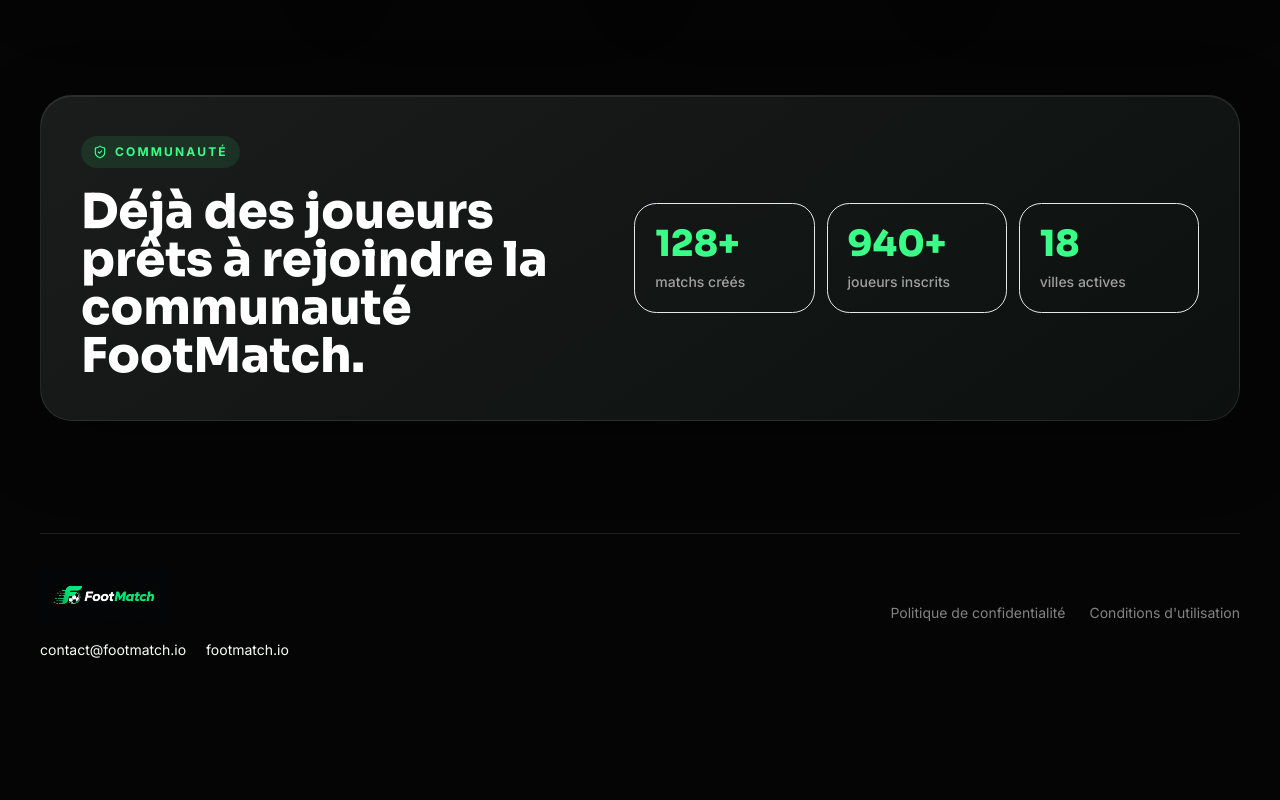
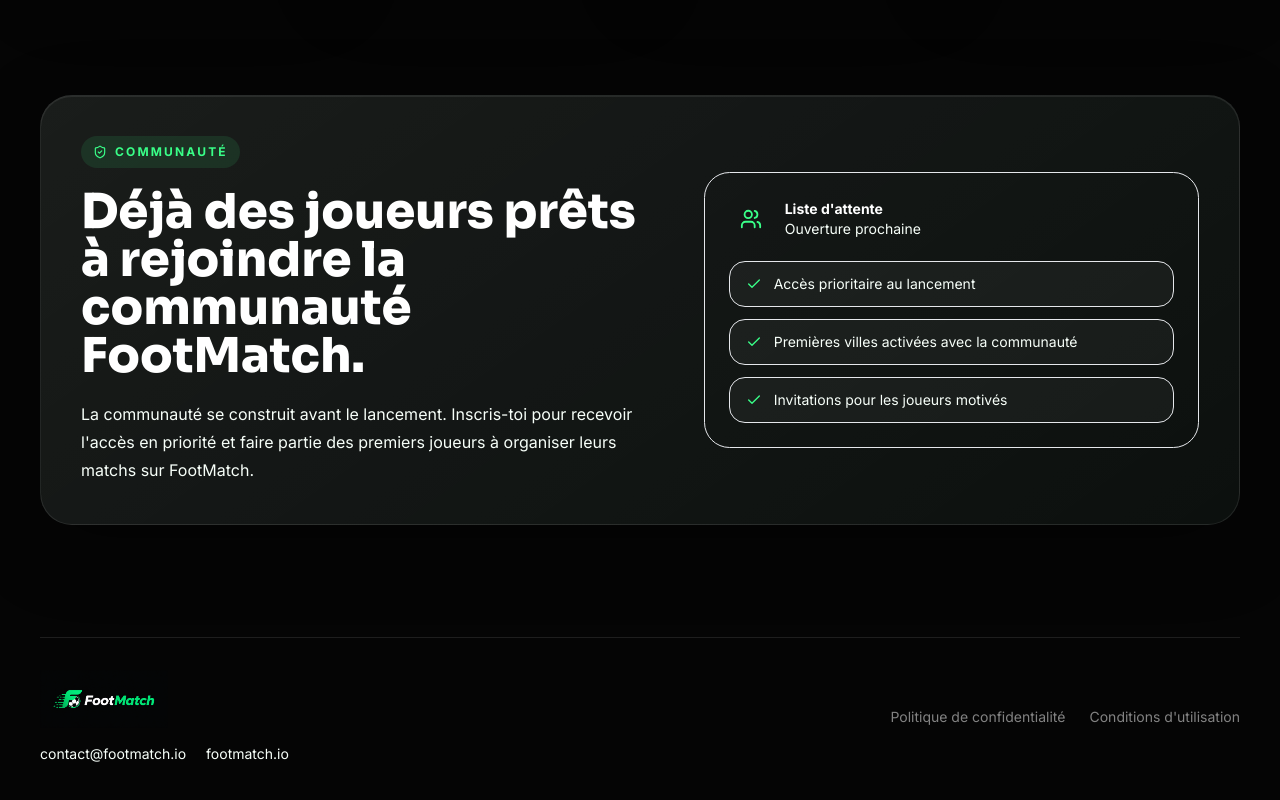
Before and after one commit to benpons66-lgtm/footmatch-landingpage, a Next.js app: page / in a window 1280 px wide. Shown: the part 2157-2957 px from the top of the page. Before the commit the page ends 2857 px from the top, so only its background shows below. Built offline with nearby package versions, Linux system fonts and the light colour scheme.

Commit message:
Update landing page

```diff
--- a/app/page.tsx
+++ b/app/page.tsx
@@ -45,12 +45,6 @@
     text: "Five, city stade ou foot à 11: repère les parties ouvertes autour de toi.",
     icon: MapPin
   }
-];
-
-const stats = [
-  ["128+", "matchs créés"],
-  ["940+", "joueurs inscrits"],
-  ["18", "villes actives"]
 ];
 
 function StoreBadge({
@@ -392,7 +386,7 @@
 
       <section className="relative z-10 px-5 py-16 sm:px-8 lg:px-10">
         <div className="premium-border mx-auto max-w-7xl overflow-hidden rounded-[2rem] p-6 sm:p-8 lg:p-10">
-          <div className="grid gap-10 lg:grid-cols-[1fr_1.1fr] lg:items-center">
+          <div className="grid gap-10 lg:grid-cols-[1fr_0.85fr] lg:items-center">
             <div>
               <div className="mb-5 inline-flex items-center gap-2 rounded-full bg-neon/10 px-3 py-2 text-xs font-bold uppercase tracking-[0.18em] text-neon">
                 <ShieldCheck size={14} />
@@ -401,19 +395,37 @@
               <h2 className="font-display text-3xl font-black leading-tight text-white sm:text-5xl">
                 Déjà des joueurs prêts à rejoindre la communauté FootMatch.
               </h2>
+              <p className="mt-5 max-w-2xl text-base leading-7 text-white/62">
+                La communauté se construit avant le lancement. Inscris-toi pour
+                recevoir l'accès en priorité et faire partie des premiers joueurs
+                à organiser leurs matchs sur FootMatch.
+              </p>
             </div>
-            <div className="grid gap-3 sm:grid-cols-3">
-              {stats.map(([number, label]) => (
-                <div
-                  key={label}
-                  className="rounded-[1.4rem] border border-neon/18 bg-black/28 p-5"
-                >
-                  <p className="font-display text-4xl font-black text-neon">
-                    {number}
-                  </p>
-                  <p className="mt-2 text-sm font-medium text-white/60">{label}</p>
+            <div className="rounded-[1.6rem] border border-neon/18 bg-black/28 p-5 sm:p-6">
+              <div className="mb-5 flex items-center gap-3">
+                <div className="grid h-11 w-11 place-items-center rounded-2xl bg-neon/12 text-neon">
+                  <Users size={22} />
                 </div>
-              ))}
+                <div>
+                  <p className="text-sm font-bold text-white">Liste d'attente</p>
+                  <p className="text-sm text-white/52">Ouverture prochaine</p>
+                </div>
+              </div>
+              <div className="space-y-3">
+                {[
+                  "Accès prioritaire au lancement",
+                  "Premières villes activées avec la communauté",
+                  "Invitations pour les joueurs motivés"
+                ].map((item) => (
+                  <div
+                    key={item}
+                    className="flex items-center gap-3 rounded-2xl border border-white/8 bg-white/[0.045] px-4 py-3 text-sm text-white/72"
+                  >
+                    <Check size={16} className="shrink-0 text-neon" />
+                    <span>{item}</span>
+                  </div>
+                ))}
+              </div>
             </div>
           </div>
         </div>
```
